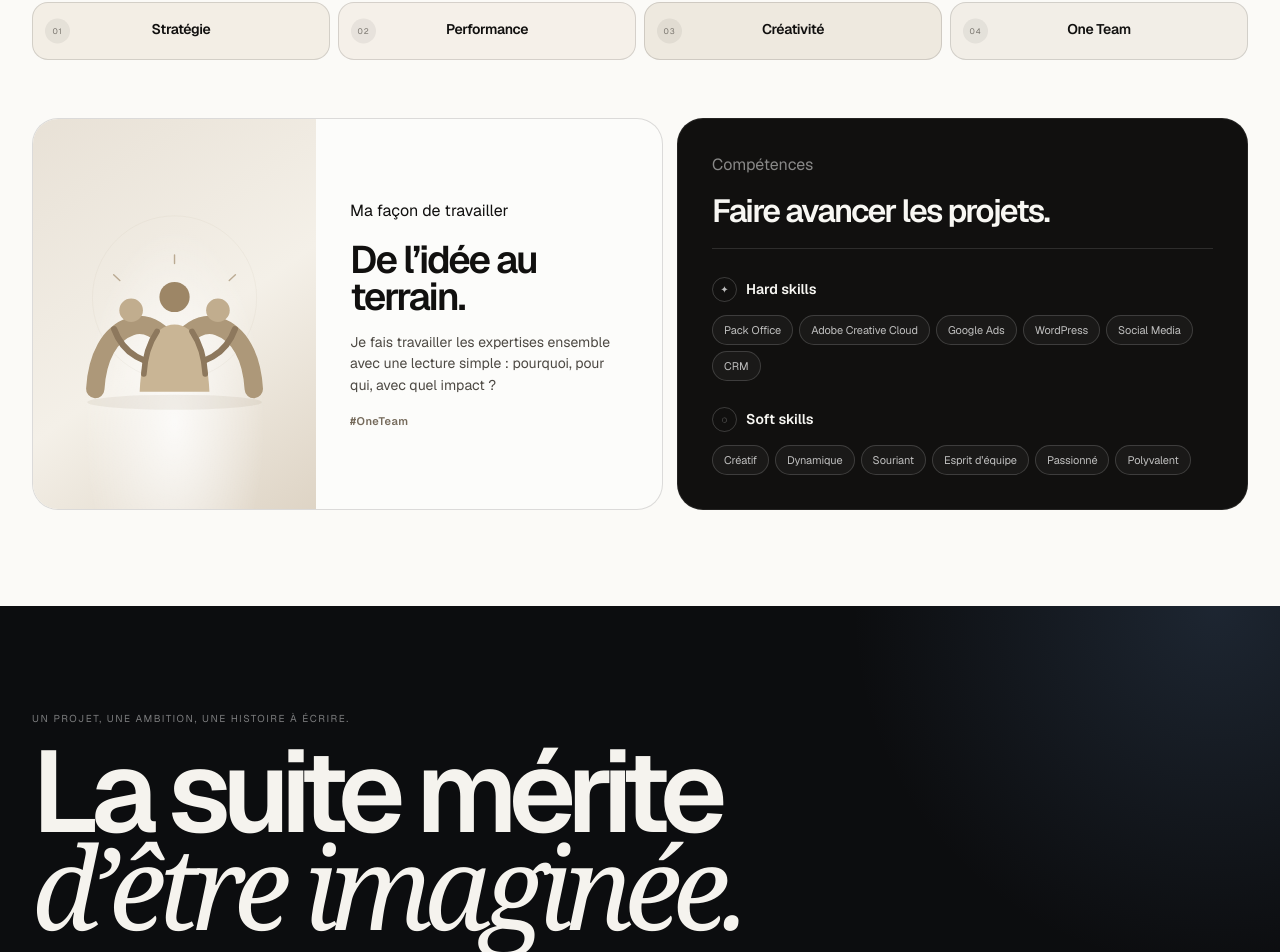
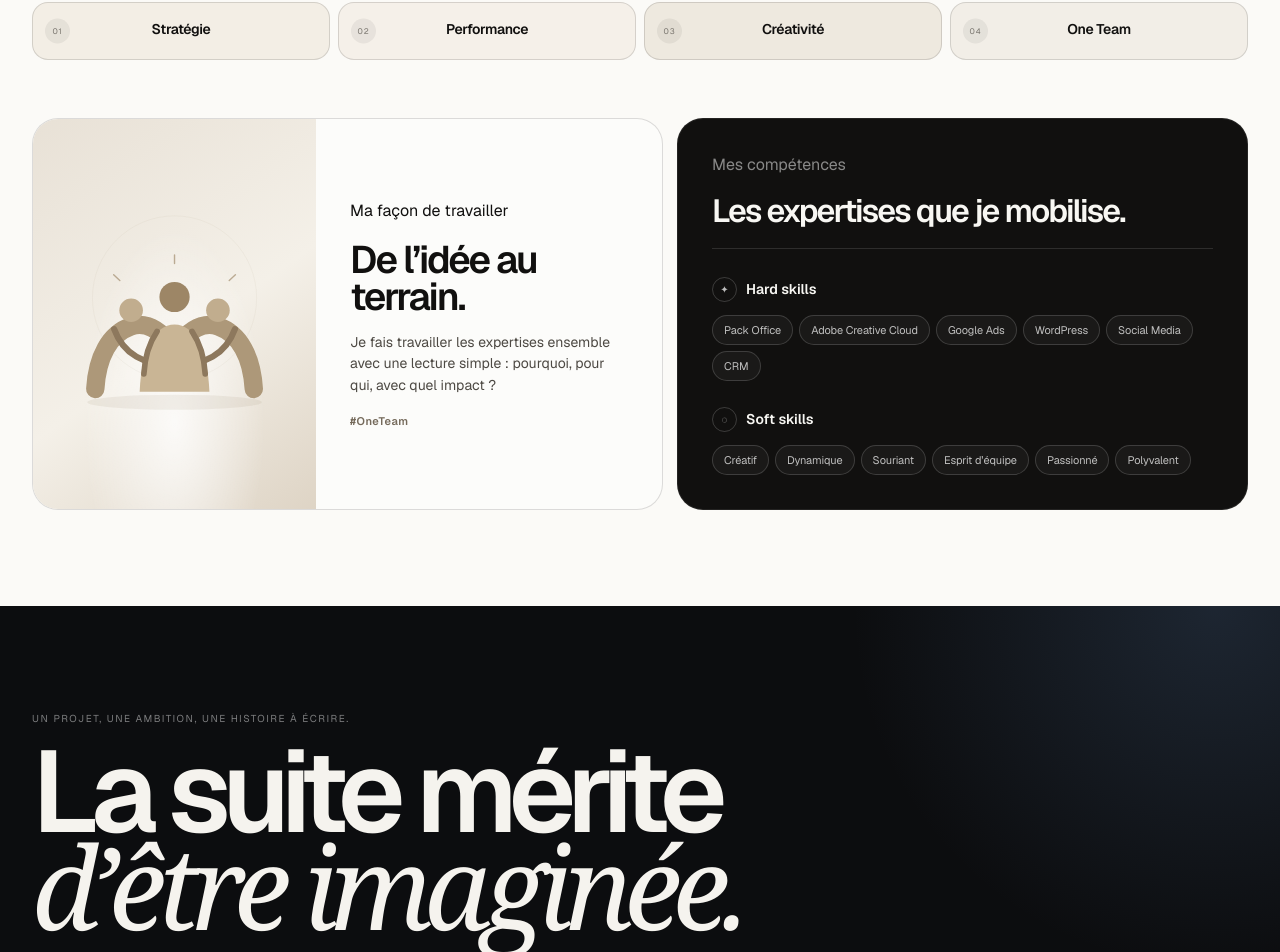
Before and after one commit to paulsebille/Portfolio, a Next.js app: page / in a window 1280 px wide. Shown: the part 2031-2983 px from the top of the page. Built offline with nearby package versions, Linux system fonts and the light colour scheme.

Commit message:
Clarify skills card heading

```diff
--- a/components/About.tsx
+++ b/components/About.tsx
@@ -103,8 +103,8 @@ export function About() {
 
           <article className="about-skills-card">
             <div className="skills-card-head">
-              <p className="eyebrow">Compétences</p>
-              <span className="skills-editorial-title">Faire avancer les projets.</span>
+              <p className="eyebrow">Mes compétences</p>
+              <span className="skills-editorial-title">Les expertises que je mobilise.</span>
             </div>
             <div className="skills-showcase">
               <Reveal className="skills-showcase-group">
```
